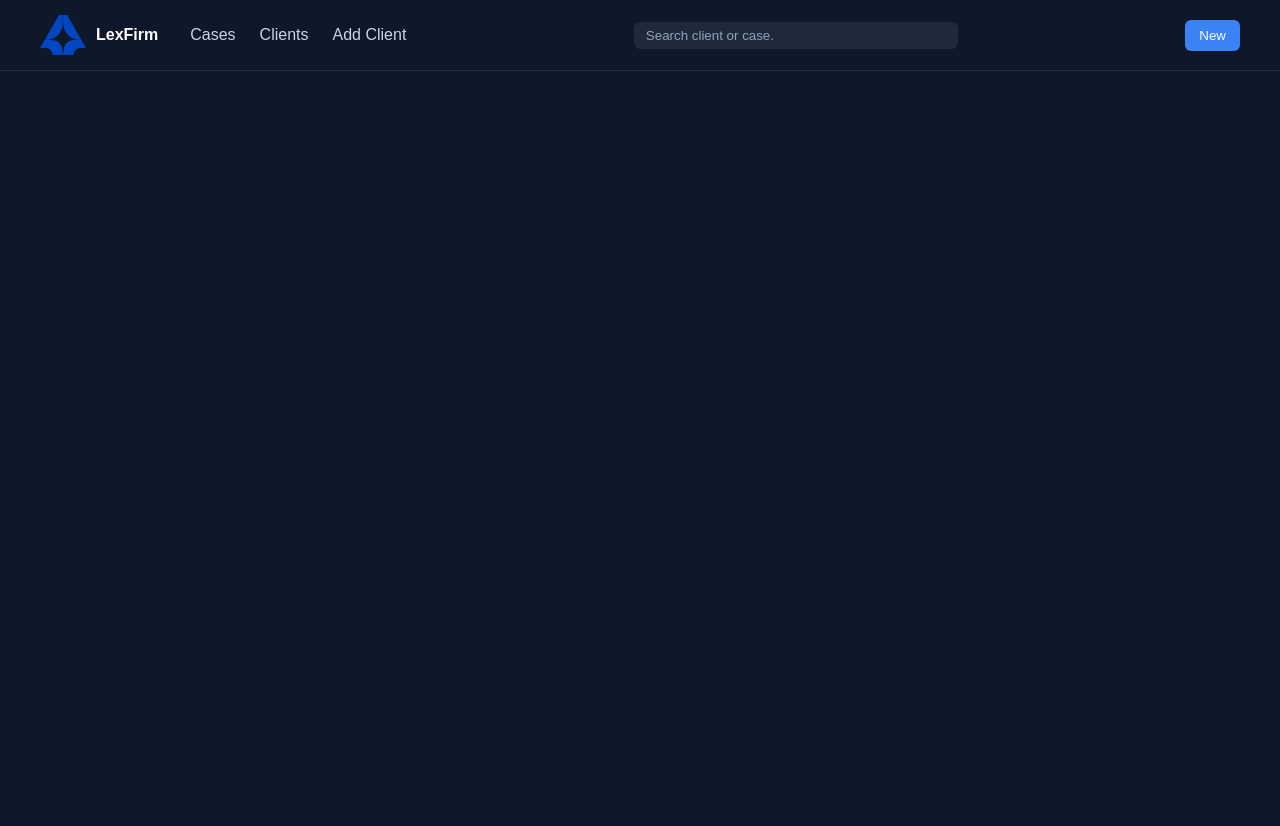
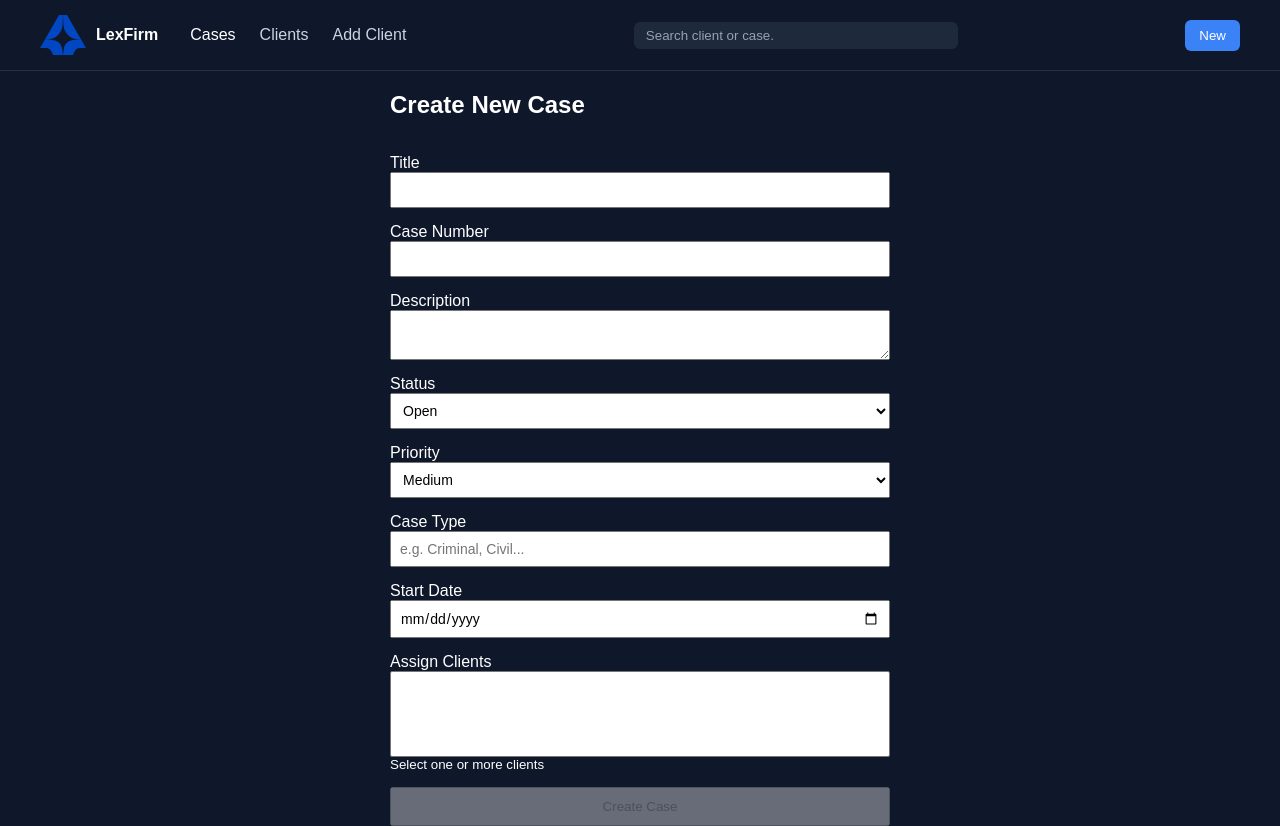
Before and after one commit to jeroperales/LawFirm, an Angular app: page /add-case in a window 1280 px wide. Before the commit this address led to /. Before the commit the page ends 800 px from the top, so only its background shows below. Built offline with nearby package versions, Linux system fonts and the light colour scheme.

Commit message:
Added base of case CRUD

```diff
--- a/src/app/app.routes.ts
+++ b/src/app/app.routes.ts
@@ -2,6 +2,7 @@ import { Routes } from '@angular/router';
 import { ListClient } from './components/list-client/list-client';
 import { FormClient } from './components/form-client/form-client';
 import { PageClient } from './components/page-client/page-client';
+import { FormCase } from './components/case/form-case/form-case';
 
 export const routes: Routes = [
     {
@@ -11,5 +12,10 @@ export const routes: Routes = [
     {
         path: 'add',
         component: PageClient
+    },
+    {
+        path: 'add-case',
+        component: FormCase
     }
+
 ];
--- /dev/null
+++ b/src/app/components/case/form-case/form-case.css
@@ -0,0 +1,22 @@
+.case-form {
+  max-width: 500px;
+  margin: auto;
+  display: flex;
+  flex-direction: column;
+  gap: 15px;
+}
+
+.form-group {
+  display: flex;
+  flex-direction: column;
+}
+
+input, select, textarea {
+  padding: 8px;
+  font-size: 14px;
+}
+
+button {
+  padding: 10px;
+  cursor: pointer;
+}
--- /dev/null
+++ b/src/app/components/case/form-case/form-case.html
@@ -0,0 +1,81 @@
+<form [formGroup]="caseForm" (ngSubmit)="submit()" class="case-form">
+
+  <h2>Create New Case</h2>
+
+  <!-- TITLE -->
+  <div class="form-group">
+    <label>Title</label>
+    <input type="text" formControlName="title" />
+
+    <small *ngIf="caseForm.get('title')?.invalid && caseForm.get('title')?.touched">
+      Title is required
+    </small>
+  </div>
+
+  <!-- CASE NUMBER -->
+  <div class="form-group">
+    <label>Case Number</label>
+    <input type="text" formControlName="caseNumber" />
+
+    <small *ngIf="caseForm.get('caseNumber')?.invalid && caseForm.get('caseNumber')?.touched">
+      Case number is required
+    </small>
+  </div>
+
+  <!-- DESCRIPTION -->
+  <div class="form-group">
+    <label>Description</label>
+    <textarea formControlName="description"></textarea>
+  </div>
+
+  <!-- STATUS -->
+  <div class="form-group">
+    <label>Status</label>
+    <select formControlName="status">
+      <option value="OPEN">Open</option>
+      <option value="PENDING">Pending</option>
+      <option value="CLOSED">Closed</option>
+    </select>
+  </div>
+
+  <!-- PRIORITY -->
+  <div class="form-group">
+    <label>Priority</label>
+    <select formControlName="priority">
+      <option value="LOW">Low</option>
+      <option value="MEDIUM">Medium</option>
+      <option value="HIGH">High</option>
+    </select>
+  </div>
+
+  <!-- TYPE -->
+  <div class="form-group">
+    <label>Case Type</label>
+    <input type="text" formControlName="type" placeholder="e.g. Criminal, Civil..." />
+  </div>
+
+  <!-- START DATE -->
+  <div class="form-group">
+    <label>Start Date</label>
+    <input type="date" formControlName="startDate" />
+  </div>
+
+  <!-- CLIENT MULTI-SELECT -->
+  <div class="form-group">
+    <label>Assign Clients</label>
+
+    <select formControlName="clientIds" multiple>
+      <option *ngFor="let client of clients" [value]="client.id">
+        {{ client.name }} {{ client.nationality }}
+      </option>
+    </select>
+
+    <small>Select one or more clients</small>
+  </div>
+
+  <!-- BUTTON -->
+  <button type="submit" [disabled]="caseForm.invalid">
+    Create Case
+  </button>
+
+</form>
--- /dev/null
+++ b/src/app/components/case/form-case/form-case.ts
@@ -0,0 +1,51 @@
+import { CommonModule } from '@angular/common';
+import { Component, EventEmitter, Output } from '@angular/core';
+import { FormBuilder, FormGroup, ReactiveFormsModule, Validators } from '@angular/forms';
+import { Case } from '../../../interfaces/case.interface';
+import { CaseService } from '../../../services/case-service';
+import { Client } from '../../../interfaces/client.interface';
+@Component({
+  selector: 'app-form-case',
+  imports: [CommonModule, ReactiveFormsModule],
+  templateUrl: './form-case.html',
+  styleUrl: './form-case.css',
+})
+export class FormCase {
+caseForm: FormGroup;
+
+@Output() caseAdded = new EventEmitter<void>();
+
+clients: Client[] = [];
+constructor(
+  private fb: FormBuilder,
+  private caseService: CaseService
+) {
+
+this.caseForm = this.fb.group({
+  title: ['', Validators.required],
+  caseNumber: ['', Validators.required],
+  description: [''],
+  status: ['OPEN'],
+  priority: ['MEDIUM'],
+  type: [''],
+  startDate: ['', Validators.required],
+  clientIds: [[]]
+});
+
+}
+
+submit() {
+  if (this.caseForm.invalid) return;
+
+  const formValue = this.caseForm.value;
+
+  // Convert clientIds to number[]
+  formValue.clientIds = formValue.clientIds.map((id: string) => Number(id));
+
+  this.caseService.addCase(formValue).subscribe(() => {
+    console.log('CASE ADDED SUCCESSFULLY');
+    this.caseForm.reset();
+    this.caseAdded.emit();
+  });
+}
+}
--- a/src/app/components/form-client/form-client.html
+++ b/src/app/components/form-client/form-client.html
@@ -1,10 +1,10 @@
 <div class="card form-container">
-  <h2>Agregar Cliente</h2>
+  <h2>Add Client</h2>
 
   <form [formGroup]="form" (ngSubmit)="submit()">
 
     <div class="form-group">
-      <label>Nombre</label>
+      <label>Name</label>
       <input class="input" formControlName="name" placeholder="John Doe" />
     </div>
 
@@ -14,22 +14,22 @@
     </div>
 
     <div class="form-group">
-      <label>Teléfono</label>
+      <label>Phone Number</label>
       <input class="input" formControlName="phone" placeholder="+1 234 567 890" />
     </div>
 
     <div class="form-group">
-      <label>Dirección</label>
+      <label>Address</label>
       <input class="input" formControlName="address" placeholder="Street 123" />
     </div>
 
     <div class="form-group">
-      <label>Nacionalidad</label>
+      <label>Nationality</label>
       <input class="input" formControlName="nationality" placeholder="Argentina" />
     </div>
 
     <button class="btn-primary" type="submit">
-      Guardar Cliente
+      Save Client
     </button>
 
   </form>
--- a/src/app/components/list-client/list-client.html
+++ b/src/app/components/list-client/list-client.html
@@ -2,7 +2,7 @@
   <div class="card">
 
     <div class="header-row">
-      <h2>Clientes</h2>
+      <h2>Clients</h2>
       <span class="count">{{ clients.length }} total</span>
     </div>
 
--- a/src/app/components/ui/header/header.html
+++ b/src/app/components/ui/header/header.html
@@ -14,7 +14,7 @@
 
     <!-- Navigation (CRUD Sections) -->
     <nav class="nav">
-      <a routerLink="/cases" routerLinkActive="active">Cases</a>
+      <a routerLink="/add-case" routerLinkActive="active">Cases</a>
       <a routerLink="/clients" routerLinkActive="active">Clients</a>
       <a routerLink="/add" routerLinkActive="active">Add Client</a>
     </nav>
--- /dev/null
+++ b/src/app/services/case-service.ts
@@ -0,0 +1,29 @@
+import { HttpClient } from '@angular/common/http';
+import { Injectable } from '@angular/core';
+import { Observable } from 'rxjs';
+import { Client } from '../interfaces/client.interface';
+import { Case } from '../interfaces/case.interface';
+
+@Injectable({
+  providedIn: 'root',
+})
+export class CaseService {
+private apiUrl = 'http://localhost:3000/cases';
+
+ constructor(private http: HttpClient) {}
+
+ //GET
+getCases() {
+    return this.http.get<Case[]>(this.apiUrl);
+  }
+//ADD
+  addCase(newCase: Case) {
+    return this.http.post<Case>(this.apiUrl, newCase);
+  }
+
+  //DELETE
+  deleteCase(id: number) {
+    return this.http.delete(`${this.apiUrl}/${id}`);
+
+  }
+}
```
Also changed, not shown: src/app/components/case/list-case/list-case.html (added, +36 -0 lines), src/app/components/case/list-case/list-case.ts (added, +13 -0 lines), src/app/interfaces/case.interface.ts (added, +11 -0 lines), src/app/components/case/list-case/list-case.css (added), 1 other file (tests, documents, lock files or other folders).
